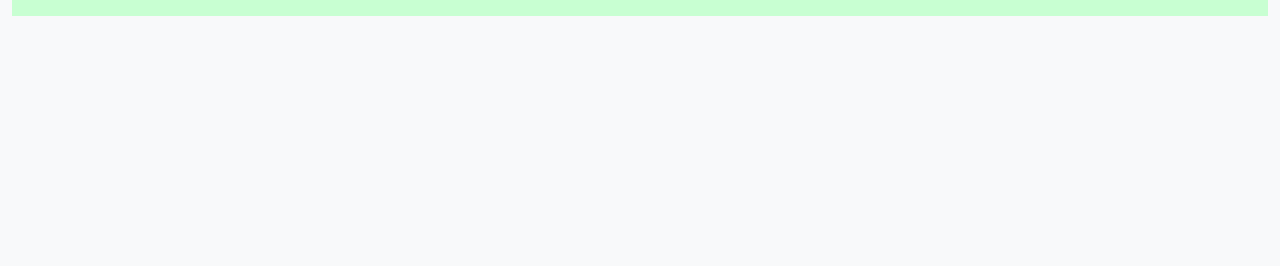
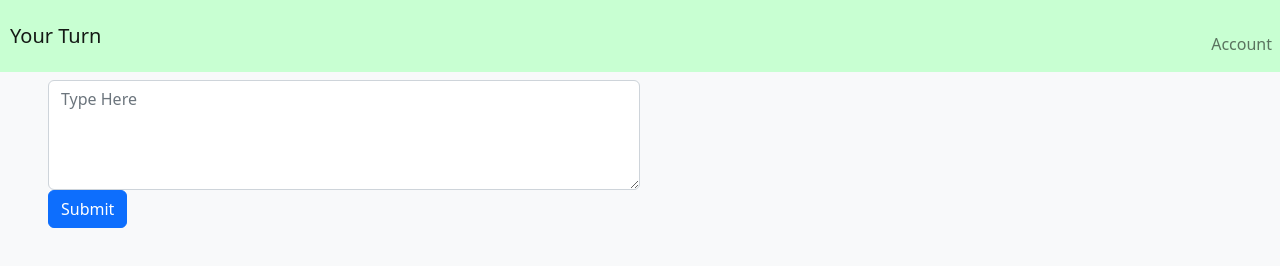
Before and after one commit to MonkeyMan123476/startup, a plain HTML site: page home.html in a window 1280 px wide. Drawn offline with nearby package versions, Linux system fonts and the light colour scheme.

Commit message:
Progress on top navbar, created a basic text box for posting story additions.

```diff
--- a/home.html
+++ b/home.html
@@ -13,10 +13,24 @@
 
     <body class="bg-light text-muted">
         <header class="container-fluid">
-            <nav class="navbar navbar-light" style="background-color:#c8ffd2">
-
+            <nav class="navbar fixed-top navbar-light" style="background-color:#c8ffd2">
+                <a class="navbar-brand" href="#">Your Turn</a>
+                <menu class="navbar-nav">
+                    <li class="nav-item"><a class="nav-link" href="login.html">Account</a></li>
+                </menu>
             </nav>
         </header>
+
+        <main>
+
+            <div class="display">
+                <div class="form-group">
+                    <textarea rows="4" class="form-control" placeholder="Type Here"
+                    minlength="75" maxlength="250"></textarea>
+                    <input type="submit" class="btn btn-primary"></input>
+                </div>
+            </div>
+        </main>
 
 
     </body>
--- a/main.css
+++ b/main.css
@@ -0,0 +1,31 @@
+body {
+    display: flex;
+    flex-direction: column;
+    min-width: 375px;
+}
+
+header {
+    flex: 0 80px;
+}
+
+.navbar-brand {
+    padding-left: 0.5em;
+}
+
+.form-group {
+    padding-left: 3em;
+    padding-right: 40em;
+}
+
+menu .nav-item {
+    padding: 0 0.5em;
+}
+
+
+
+
+@media (max-height: 600px) {
+    main {
+      flex: 1 100vh;
+    }
+}
```
Also changed, not shown: login.html (+2 -2 lines).
